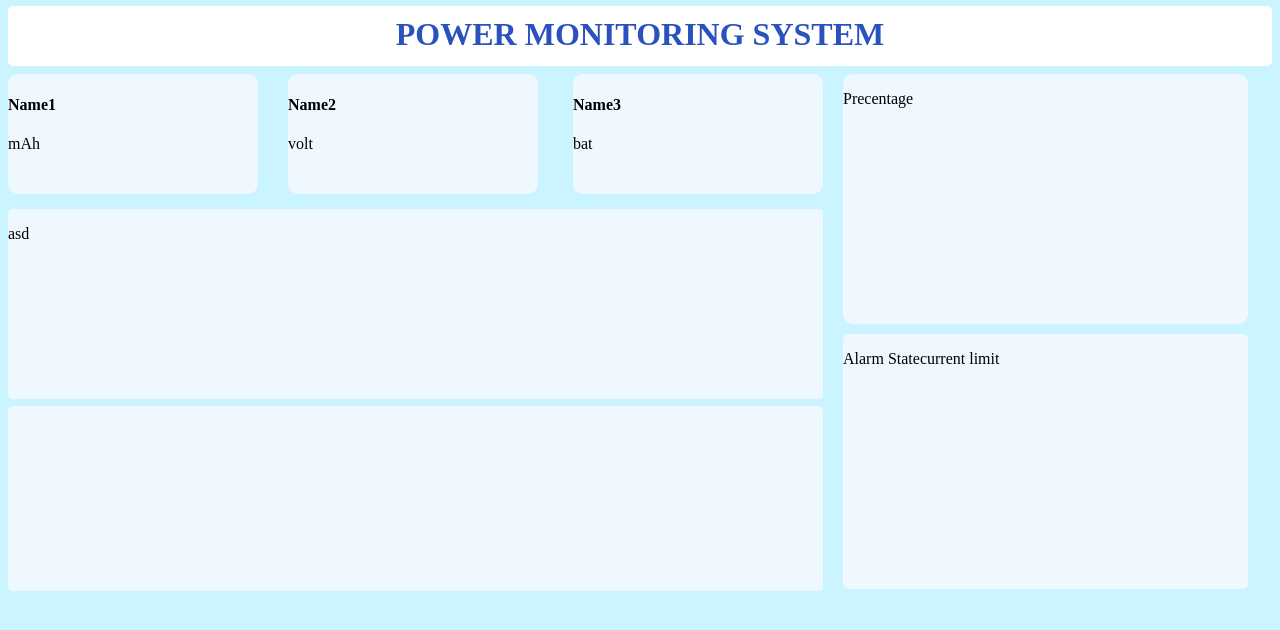
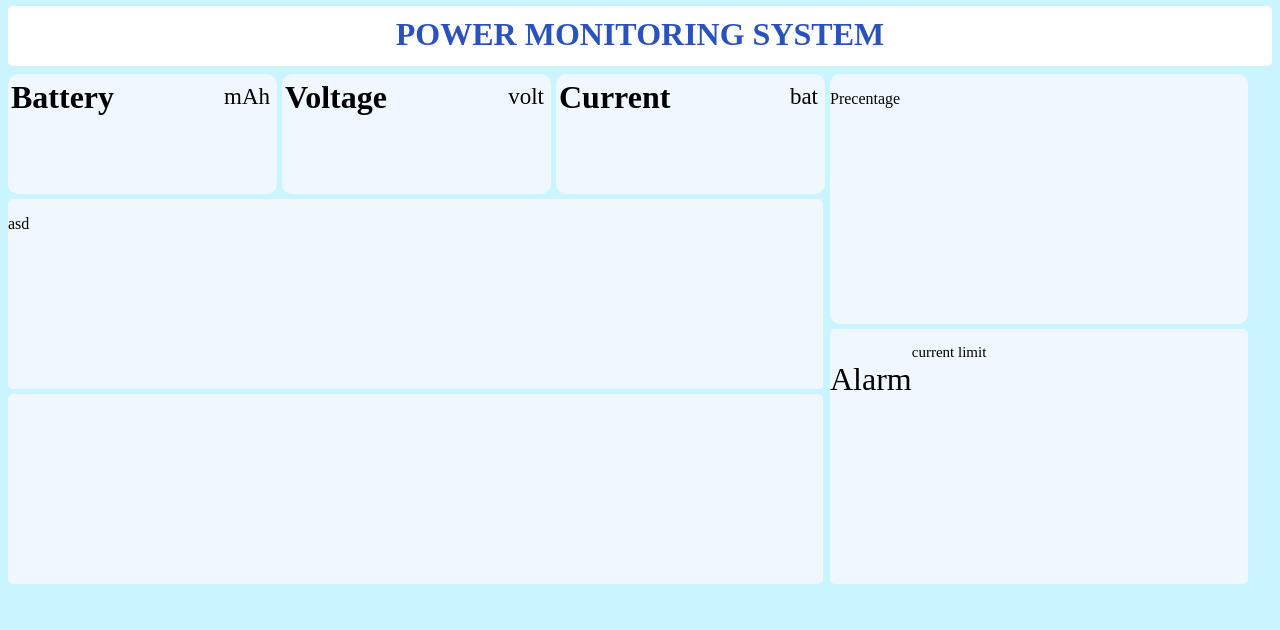
Before and after one commit to Ashika04Angel/MQTTdashboard, a plain HTML site: page index.html in a window 1280 px wide. Drawn offline with Linux system fonts and the light colour scheme.

Commit message:
UI half most completed

```diff
--- a/index.html
+++ b/index.html
@@ -16,20 +16,20 @@
         <!-- boxes -->
         <div class="boxes">
             <div class="box1">
-                <h4>Name1</h4>
-                <p>mAh</p>
+                <h4>Battery</h4>
+                <p style="text-align: end; margin-top: -85px; font-size: 23px; padding: 7px;">mAh</p>
                 <p></p>
             </div>
             <!-- box2 -->
             <div class="box2">
-                <h4>Name2</h4>
-                <p>volt</p>
+                <h4>Voltage</h4>
+                <p style="text-align: end; margin-top: -85px; font-size: 23px; padding: 7px;">volt</p>
                 <p></p>
             </div>
             <!-- box3 -->
             <div class="box3">
-                <h4>Name3</h4>
-                <p>bat</p>
+                <h4>Current</h4>
+                <p  style="text-align: end; margin-top: -85px; font-size: 23px; padding: 7px;">bat</p>
                 <p></p>
             </div>
         </div>
@@ -42,8 +42,8 @@
             <p>asd</p>
         </div>
         <div class="alarm">
-            <p>Alarm State</p>
-            <p>current limit</p>
+            <p>Alarm</p>
+            <p style=" font-size: 15px;">current limit</p>
         </div>
         <div class="table">
             <p></p>
--- a/style.css
+++ b/style.css
@@ -21,33 +21,33 @@ body{
 }
 .box1{
     background-color: #F0F8FF;
-    width: 250px;
+    width: 269px;
     height: 120px;
     border-width: 1px;
     border-radius: 10px;
 }
 .box2{
     background-color: #F0F8FF;
-    width: 250px;
+    width: 269px;
     height: 120px;
     border-width: 1px;
     border-radius: 10px;
-    margin-left: 30px;
+    margin-left: 5px;
 }
 .box3{
     background-color: #F0F8FF;
-    width: 250px;
+    width: 269px;
     height: 120px;
     border-width: 1px;
     border-radius: 10px;
-    margin-left: 35px;
+    margin-left: 5px;
 }
 .chart{
     display: flex;
     background-color: #F0F8FF;
-    width: 405px;
+    width: 418px;
     height: 250px;
-    margin-left: 835px;
+    margin-left: 822px;
     margin-top: -120px;
     border-radius: 10px;
 }
@@ -58,17 +58,17 @@ body{
     background-color: #F0F8FF;
     width: 815px;
     height: 190px;
-    margin-top: -115px;
+    margin-top: -125px;
 }
 .alarm{
     display: flex;
-    margin-left: 835px;
+    margin-left: 822px;
     border-radius: 5px;
     border-width: 1px;
     background-color: #F0F8FF;
-    width: 405px;
+    width: 418px;
     height: 255px;
-    margin-top: -65px;
+    margin-top: -60px;
 }
 .table{
     display: flex;
@@ -76,11 +76,19 @@ body{
     border-width: 1px;
     background-color: #F0F8FF;
     width: 815px;
-    height: 185px ;
-    margin-top: -183px;
+    height: 190px ;
+    margin-top: -190px;
 }
-@media screen and (max-width:600px){
-    .body{
-        flex-wrap: wrap;
+h4{
+    padding: 3px;
+    margin-top: 2px;
+    font-size: 2rem;
+}
+.alarm p{
+    font-size: 2rem;
+}
+@media screen and (min-width:800px){
+    body{
+        flex-basis: 100%;
     }
 }
```
